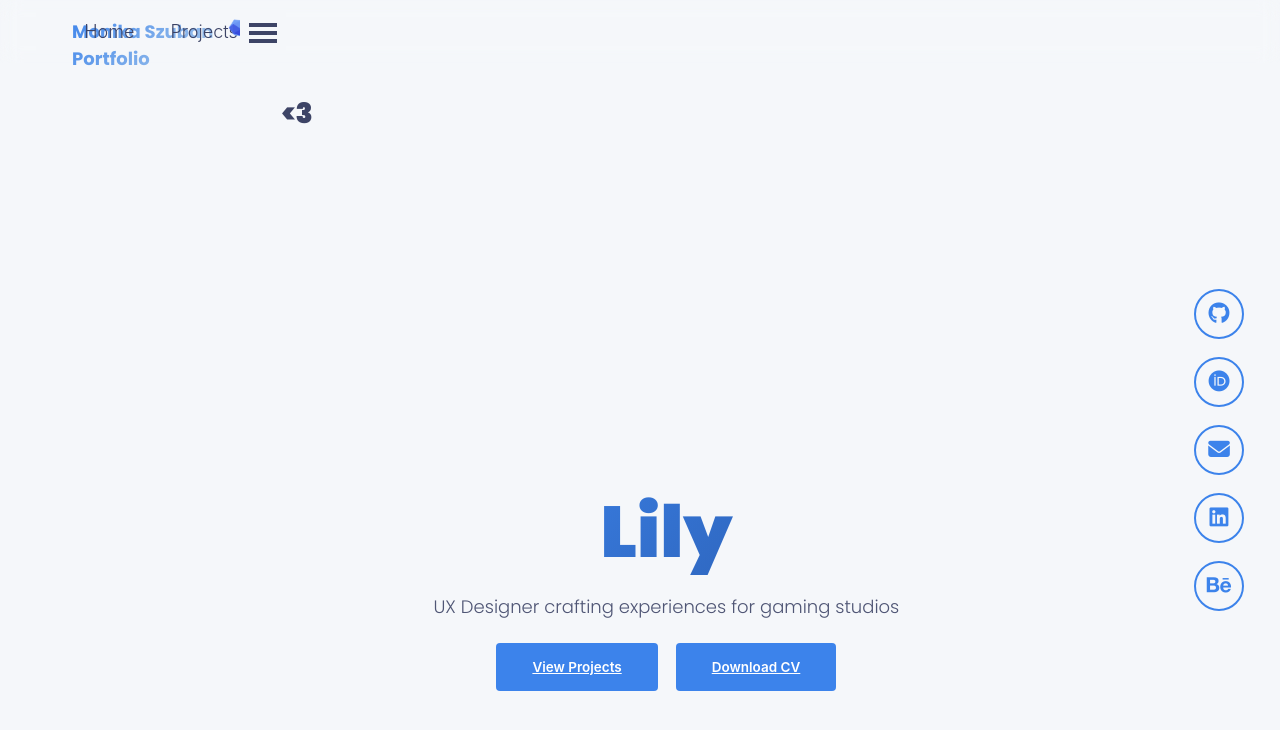
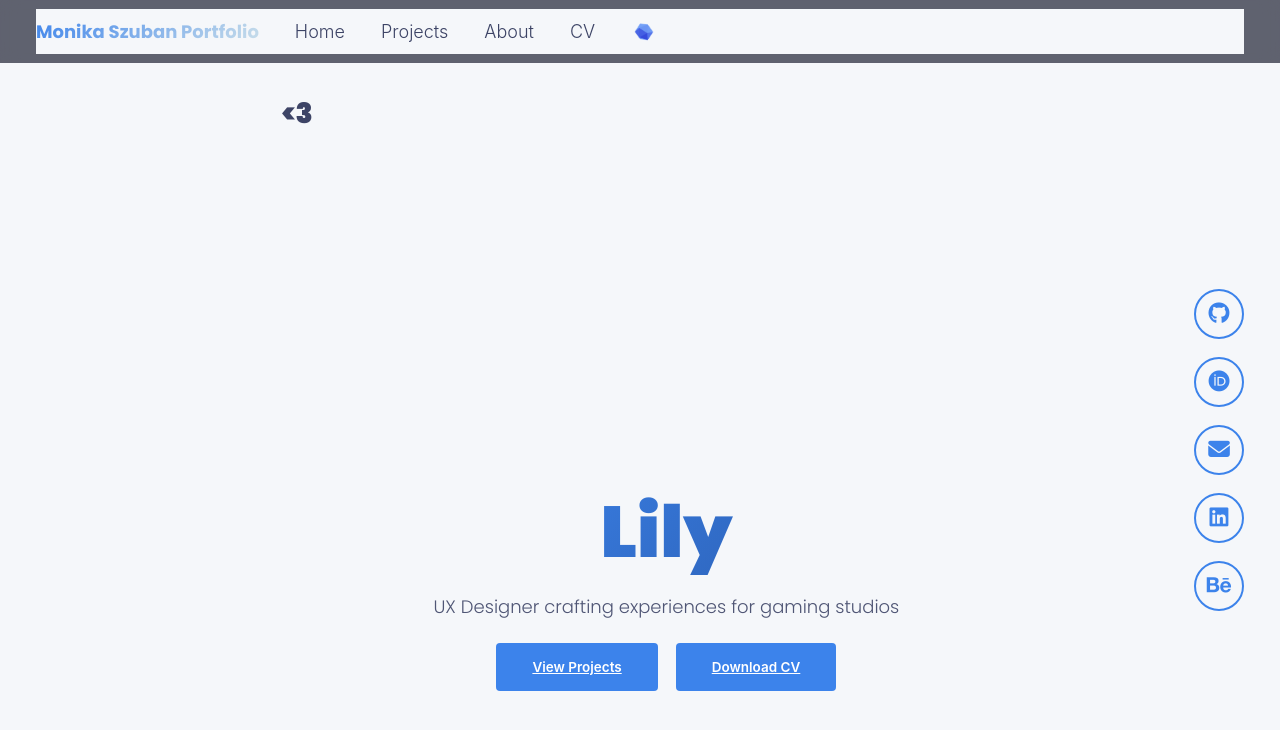
Before and after one commit to Mos6318/HackathonSecondTry, a Jekyll site: the page built from _pages/about.md, in a window 1280 px wide and 900 px high. Shown: the top 730 px of the window. Built offline with Jekyll 4.4.1, drawn with Linux system fonts in a browser that asks for light colours; a script bundle is joined from its source files by our own code; library files that are not in the unit come from our copies.

Commit message:
Fix navigation layout: remove absolute positioning, use flexbox order

```diff
--- a/_sass/layout/_masthead.scss
+++ b/_sass/layout/_masthead.scss
@@ -4,7 +4,7 @@
 
 .masthead {
   position: fixed;
-  background: rgba(var(--global-bg-color-rgb), 0.7);
+  background: rgba(32, 35, 52, 0.7);
   backdrop-filter: blur(10px);
   -webkit-backdrop-filter: blur(10px);
   height: fit-content;
@@ -12,9 +12,9 @@
   width: 100%;
 
   -webkit-animation: intro 0.3s both;
-          animation: intro 0.3s both;
+  animation: intro 0.3s both;
   -webkit-animation-delay: 0.15s;
-          animation-delay: 0.15s;
+  animation-delay: 0.15s;
   z-index: 20;
 
   /* Remove bottom border line */
@@ -27,9 +27,6 @@
     @include clearfix;
     padding: 0.5em 2em;
     font-family: $sans-serif-narrow;
-    display: flex;
-    justify-content: space-between;
-    align-items: center;
 
     @include breakpoint($x-large) {
       max-width: $x-large;
@@ -37,9 +34,6 @@
 
     nav {
       z-index: 10;
-      flex: 1;
-      display: flex;
-      justify-content: center;
     }
 
     a {
@@ -57,6 +51,7 @@
     list-style-type: none;
     display: flex;
     align-items: center;
+    justify-content: center;
     gap: 2rem;
   }
 }
@@ -68,14 +63,13 @@
   white-space: nowrap;
 
   &--lg {
-    position: absolute;
-    left: 2em;
+    margin-right: auto;
+    order: -1;
     font-weight: 700;
   }
 
   &.tail {
-    position: absolute;
-    right: 2em;
+    margin-left: auto;
   }
 }
 
```
